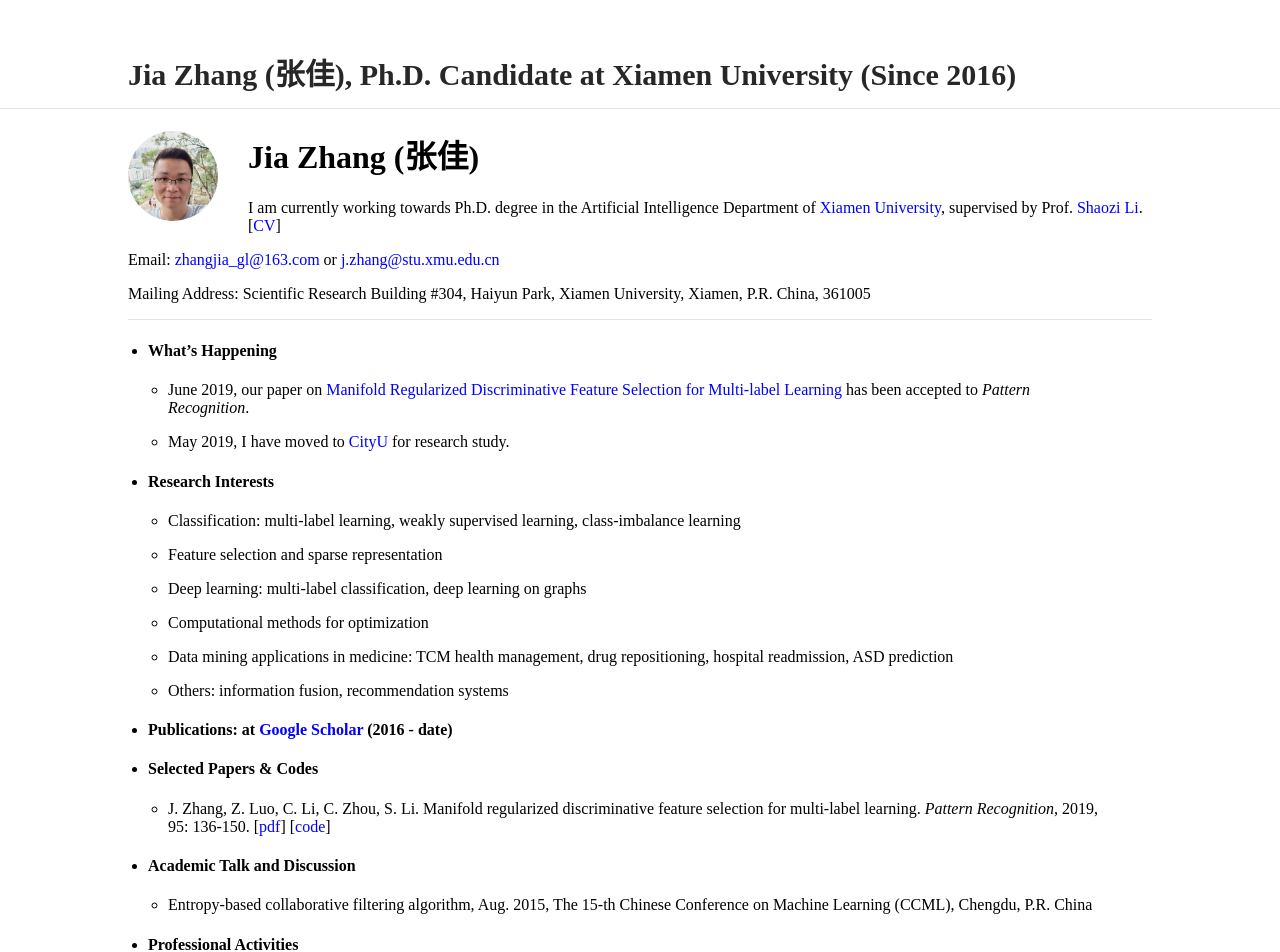
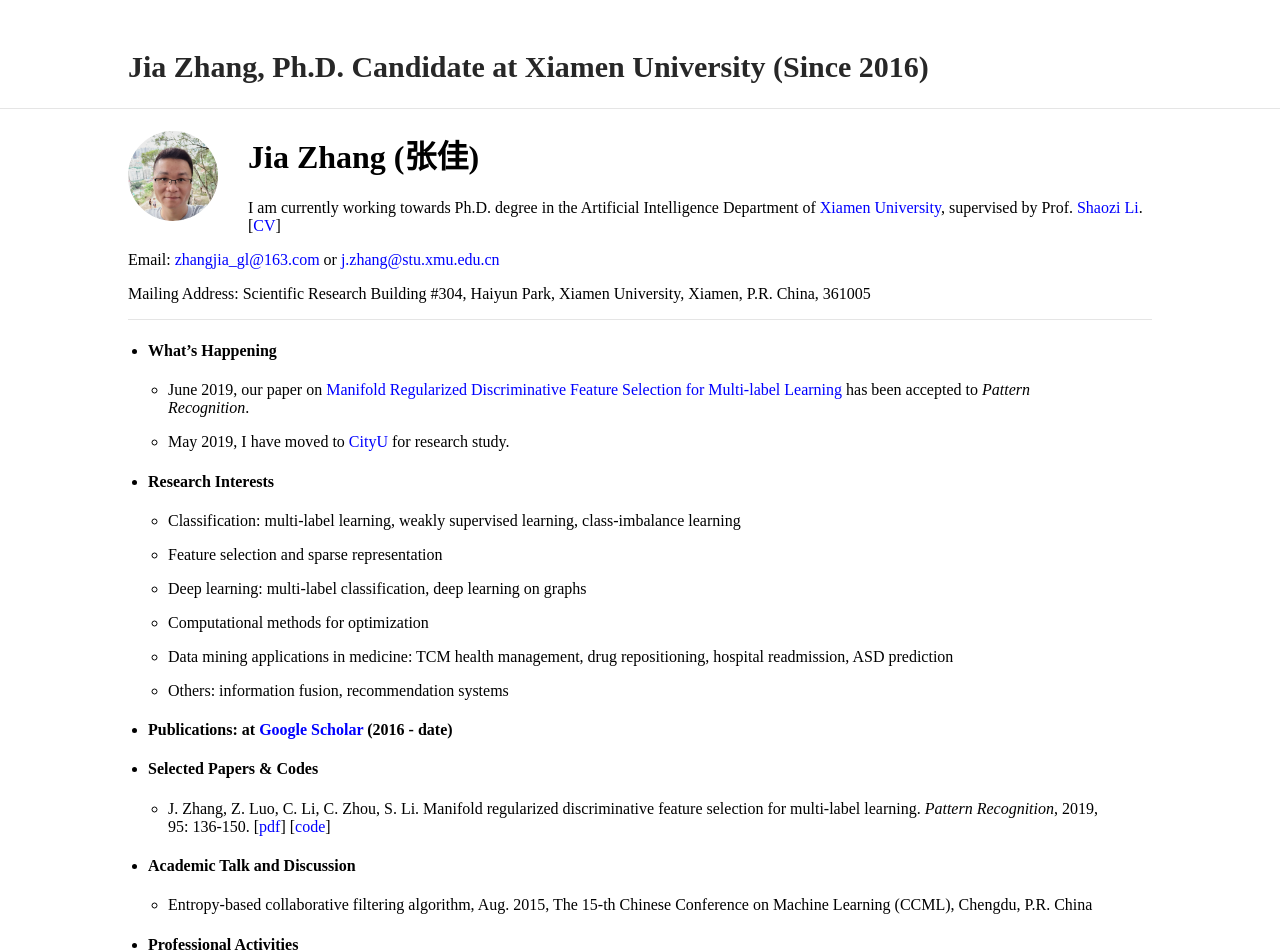
Before and after one commit to jiazhang-ml/jiazhang-ml.github.io, a Jekyll site: the page built from index.md, in a window 1280 px wide. Shown: the top 952 px of the page. Built offline with Jekyll 4.4.1, drawn with Linux system fonts in a browser that asks for light colours.

Commit message:
Update _config.yml

```diff
--- a/_config.yml
+++ b/_config.yml
@@ -1,4 +1,4 @@
-title: Jia Zhang (张佳), Ph.D. Candidate at Xiamen University (Since 2016)
+title: Jia Zhang, Ph.D. Candidate at Xiamen University (Since 2016)
 url: "jiazhang-ml.pub/"
 
 #ins_logo: "./bits-logo.png"
```
